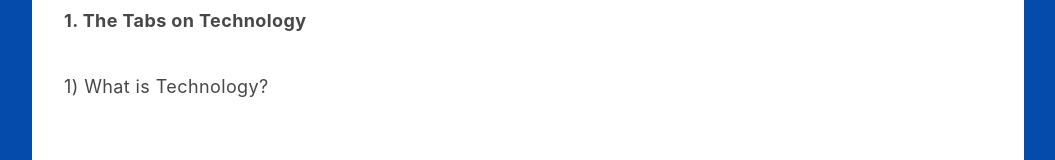
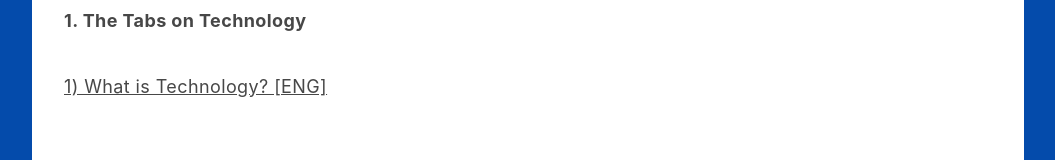
Before and after one commit to a2act/a2act, a plain HTML site: page material.html in a window 1280 px wide. Shown: the part 445-605 px from the top of the page, without its empty margins (112-1167 px from the left). Drawn offline with Linux system fonts and the light colour scheme.

Commit message:
Update material.html

```diff
--- a/material.html
+++ b/material.html
@@ -31,7 +31,7 @@
 	<div id="container03" class="container default">
     <div class="wrapper"><div class="inner"><p id="text02"><strong>
     1. The Tabs on Technology</strong></p>
-    <p id="text03">1) What is Technology?</p></div></div></div>
+    <p id="text03"><a href="https://docs.google.com/document/d/1fQ5UkJZnmYSRHbviMiIpCo2yBEuHOEx2_2f4aGPtpbE/edit?usp=sharing">1) What is Technology? [ENG]</a></p></div></div></div>
     <p id="text05">Copyright 2021 &#x00a9 A2ACT. All Rights Reserved.</p>
 
 
```
